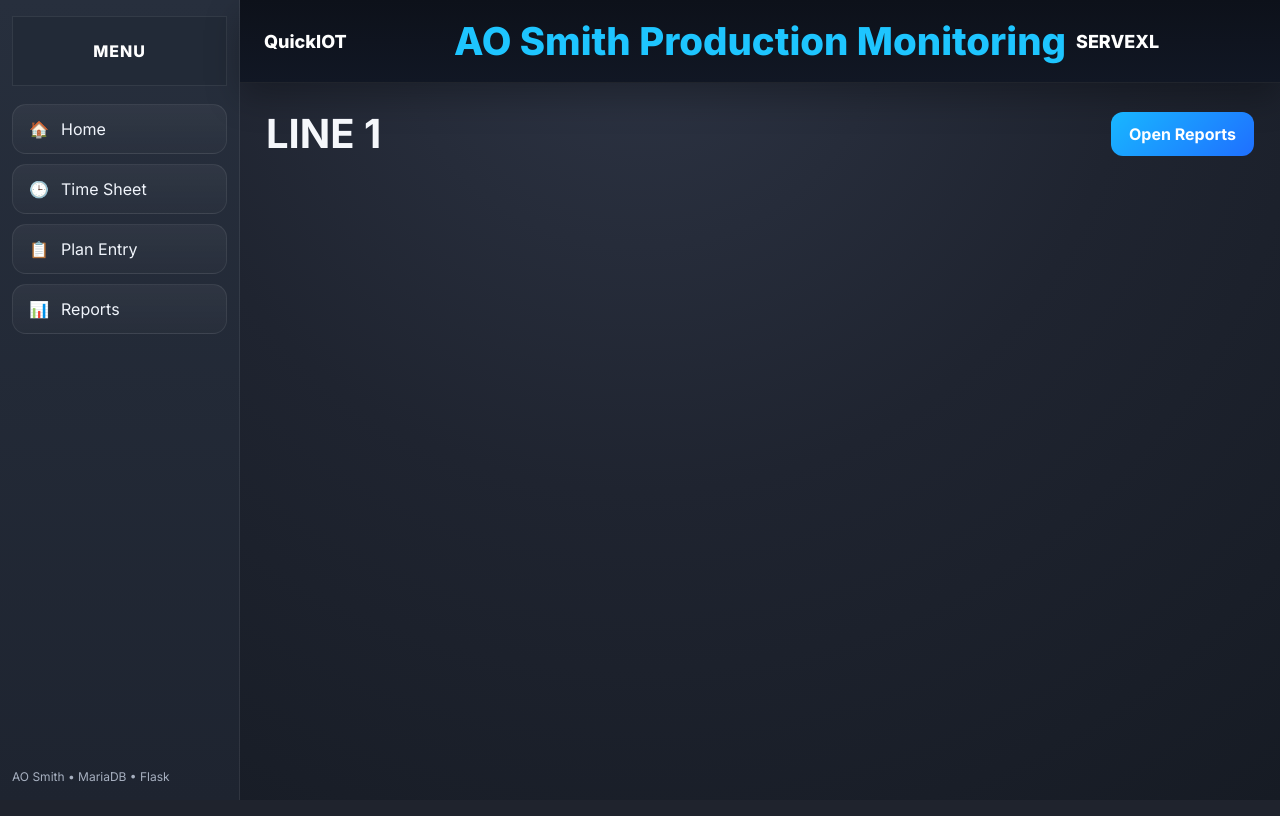
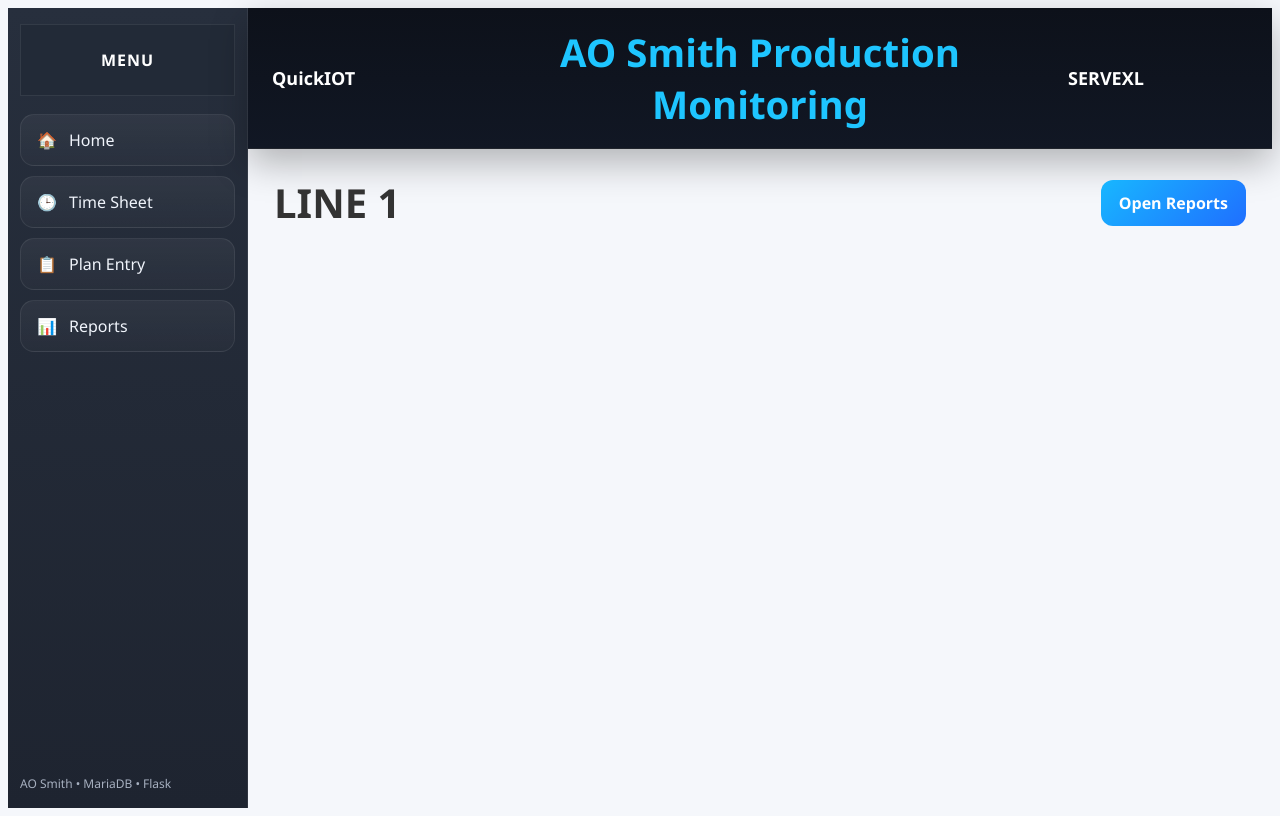
Before and after one commit to mkrishna9394-lab/AO-Smith, a Flask app: page / in a window 1280 px wide. Run offline with Flask 3, Linux system fonts and the light colour scheme; data that the repository does not hold is empty; parts of the project's set-up code (start-up, migrations or seed data) failed here and were passed over.

Commit message:
style.css

```diff
--- a/app/static/css/style.css
+++ b/app/static/css/style.css
@@ -13,10 +13,9 @@
 }
 * { box-sizing: border-box; }
 body {
-  margin: 0;
-  font-family: 'Inter', sans-serif;
-  background: radial-gradient(circle at top, #2d3444 0%, #1f2430 48%, #161b24 100%);
-  color: var(--text);
+    background-color: #f5f7fb;
+    font-family: 'Segoe UI', Tahoma, Geneva, Verdana, sans-serif;
+    color: #333;
 }
 .app-shell { display: flex; min-height: 100vh; }
 .sidebar {
```
